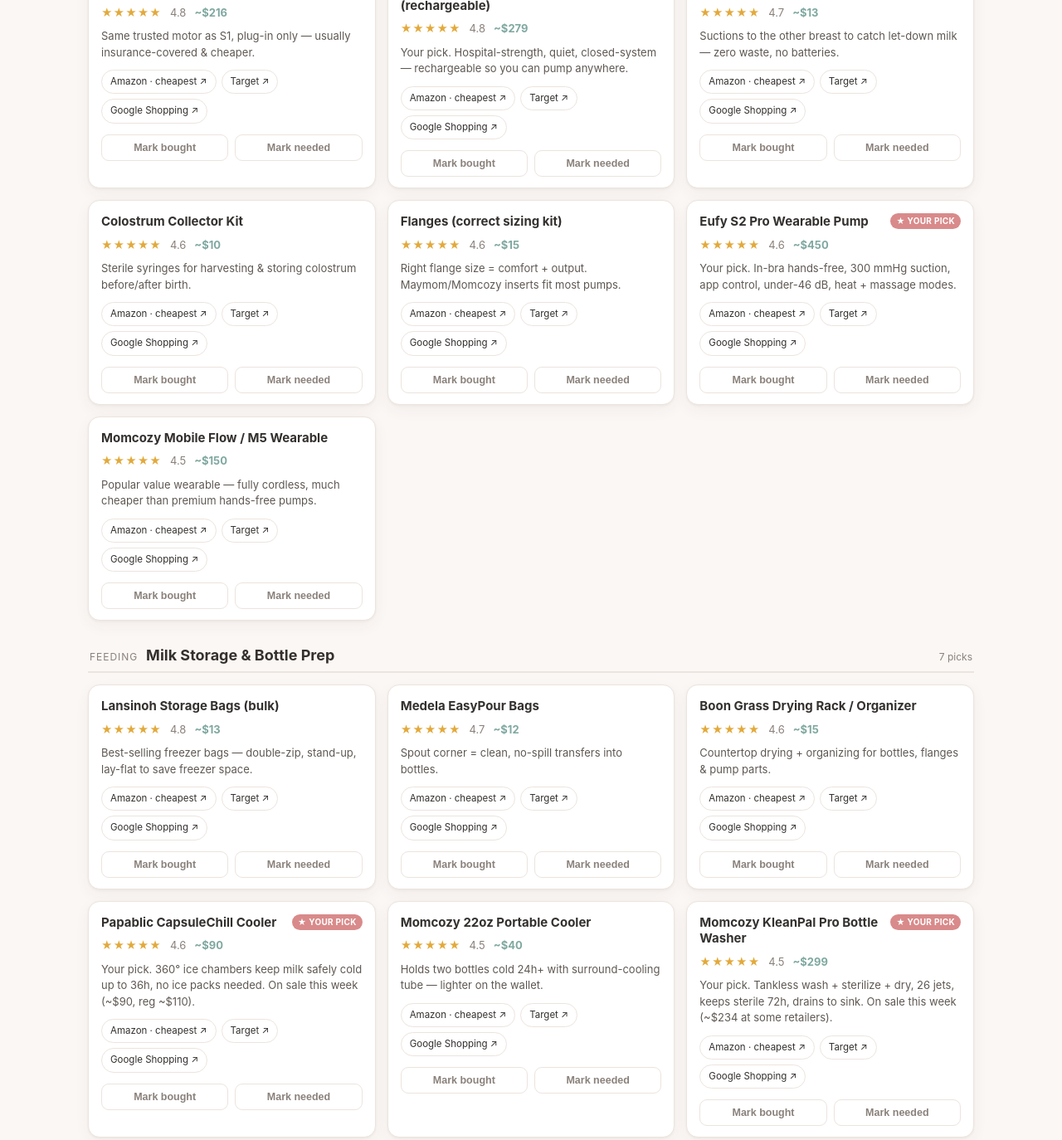
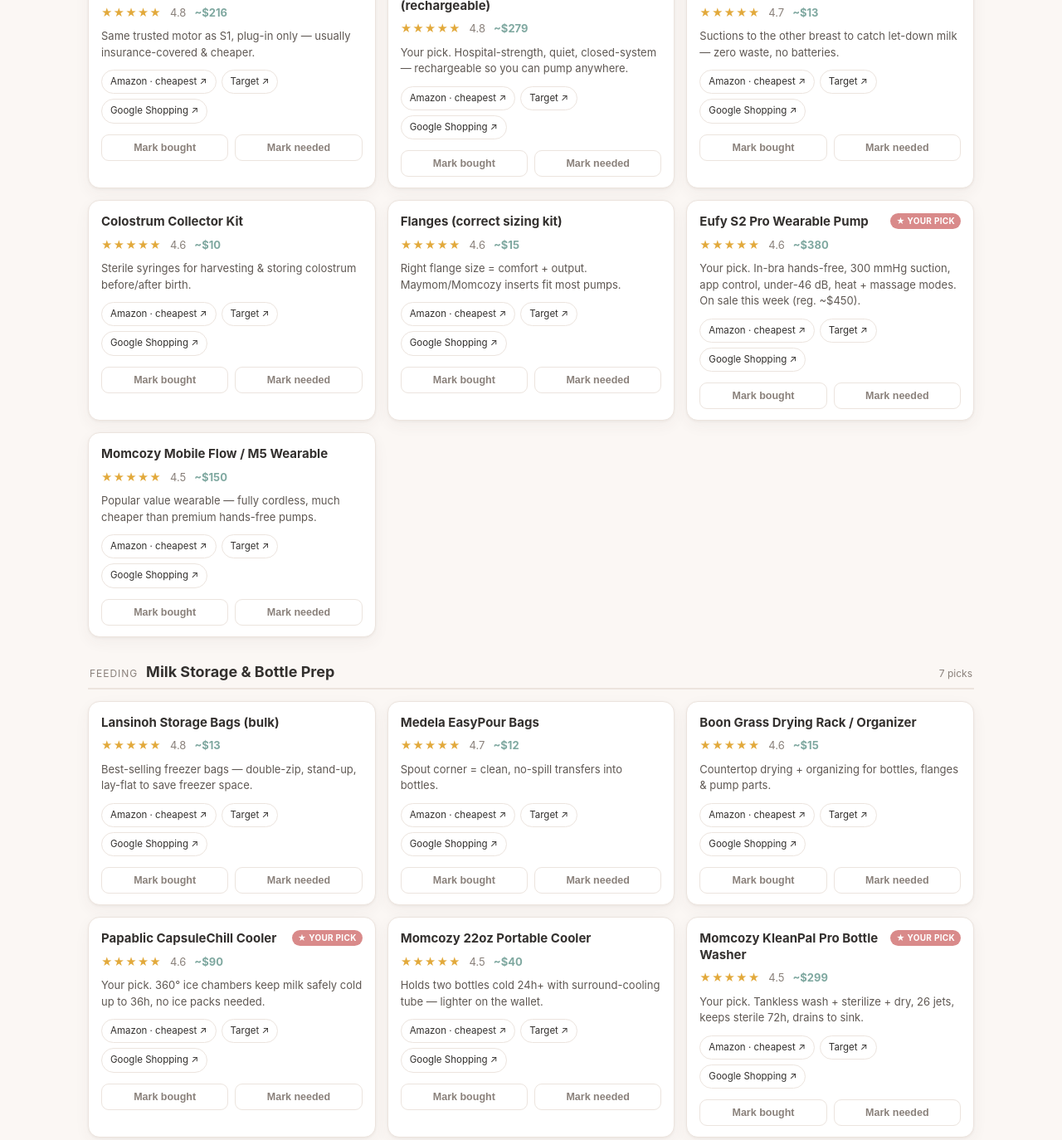
Before and after one commit to mhguedes/baby-gear-tracker, a plain HTML site: page index.html in a window 1280 px wide. Shown: the part 1230-2604 px from the top of the page at 83% size. Drawn offline with Linux system fonts and the light colour scheme.

Commit message:
Daily price refresh — verified June 25, 2026

```diff
--- a/index.html
+++ b/index.html
@@ -102,7 +102,7 @@
     Prices &amp; ratings are approximate, gathered from 2026 buyer guides &amp; retailer listings — every link opens
     <b>live results sorted cheapest-first</b>, so today's real offers always show.<br>
     ★ = a product you flagged in your own notes. Your checkmarks save automatically on this device.<br>
-    Prices last verified <b>June 23, 2026</b>.<br>
+    Prices last verified <b>June 25, 2026</b>.<br>
     <span class="note">Not medical advice — loungers/nests are for supervised awake time only, never for sleep.</span>
   </footer>
 </div>
@@ -125,7 +125,7 @@
  {cat:"Feeding", title:"Pumping", items:[
   {n:"Spectra S1 Plus (rechargeable)",r:4.8,p:279,q:"Spectra S1 Plus breast pump",d:"Your pick. Hospital-strength, quiet, closed-system — rechargeable so you can pump anywhere.",pick:1},
   {n:"Spectra S2 Plus (plug-in)",r:4.8,p:216,q:"Spectra S2 Plus breast pump",d:"Same trusted motor as S1, plug-in only — usually insurance-covered & cheaper."},
-  {n:"Eufy S2 Pro Wearable Pump",r:4.6,p:450,q:"Eufy S2 Pro wearable breast pump",d:"Your pick. In-bra hands-free, 300 mmHg suction, app control, under-46 dB, heat + massage modes.",pick:1},
+  {n:"Eufy S2 Pro Wearable Pump",r:4.6,p:380,q:"Eufy S2 Pro wearable breast pump",d:"Your pick. In-bra hands-free, 300 mmHg suction, app control, under-46 dB, heat + massage modes. On sale this week (reg. ~$450).",pick:1},
   {n:"Momcozy Mobile Flow / M5 Wearable",r:4.5,p:150,q:"Momcozy wearable breast pump",d:"Popular value wearable — fully cordless, much cheaper than premium hands-free pumps."},
   {n:"Flanges (correct sizing kit)",r:4.6,p:15,q:"breast pump flange insert sizing kit",d:"Right flange size = comfort + output. Maymom/Momcozy inserts fit most pumps."},
   {n:"Haakaa Silicone Milk Collector",r:4.7,p:13,q:"Haakaa silicone breast pump milk collector",d:"Suctions to the other breast to catch let-down milk — zero waste, no batteries."},
@@ -134,10 +134,10 @@
  {cat:"Feeding", title:"Milk Storage & Bottle Prep", items:[
   {n:"Lansinoh Storage Bags (bulk)",r:4.8,p:13,q:"Lansinoh breast milk storage bags",d:"Best-selling freezer bags — double-zip, stand-up, lay-flat to save freezer space."},
   {n:"Medela EasyPour Bags",r:4.7,p:12,q:"Medela EasyPour breast milk storage bags",d:"Spout corner = clean, no-spill transfers into bottles."},
-  {n:"Papablic CapsuleChill Cooler",r:4.6,p:90,q:"Papablic CapsuleChill breast milk cooler",d:"Your pick. 360° ice chambers keep milk safely cold up to 36h, no ice packs needed. On sale this week (~$90, reg ~$110).",pick:1},
+  {n:"Papablic CapsuleChill Cooler",r:4.6,p:90,q:"Papablic CapsuleChill breast milk cooler",d:"Your pick. 360° ice chambers keep milk safely cold up to 36h, no ice packs needed.",pick:1},
   {n:"Momcozy 22oz Portable Cooler",r:4.5,p:40,q:"Momcozy portable breast milk cooler 22oz",d:"Holds two bottles cold 24h+ with surround-cooling tube — lighter on the wallet."},
   {n:"Boon Grass Drying Rack / Organizer",r:4.6,p:15,q:"Boon Grass bottle drying rack",d:"Countertop drying + organizing for bottles, flanges & pump parts."},
-  {n:"Momcozy KleanPal Pro Bottle Washer",r:4.5,p:299,q:"Momcozy KleanPal Pro bottle washer",d:"Your pick. Tankless wash + sterilize + dry, 26 jets, keeps sterile 72h, drains to sink. On sale this week (~$234 at some retailers).",pick:1},
+  {n:"Momcozy KleanPal Pro Bottle Washer",r:4.5,p:299,q:"Momcozy KleanPal Pro bottle washer",d:"Your pick. Tankless wash + sterilize + dry, 26 jets, keeps sterile 72h, drains to sink.",pick:1},
   {n:"Baby Brezza Bottle Washer Pro",r:4.3,p:299,q:"Baby Brezza bottle washer pro",d:"All-in-one wash/sterilize/dry alternative — 20 targeted jets, wheels for the counter."}
  ]},
  {cat:"Nursery & Sleep", title:"Sleep Space", items:[
@@ -168,7 +168,7 @@
  {cat:"Travel & On-the-Go", title:"Car Seats", items:[
   {n:"Chicco KeyFit 35 Infant Seat",r:4.8,p:230,q:"Chicco KeyFit 35 infant car seat",d:"Best value — the most foolproof install + top crash-protection rating."},
   {n:"UPPAbaby Mesa V2 Infant Seat",r:4.8,p:350,q:"UPPAbaby Mesa V2 infant car seat",d:"Best overall — comfy for baby, easy for parents, no-rethread harness, load leg."},
-  {n:"UPPAbaby Aria Infant Seat",r:4.7,p:350,q:"UPPAbaby Aria infant car seat",d:"Your pick. The lightest infant carrier on the market (~6 lb) with excellent install indicators.",pick:1},
+  {n:"UPPAbaby Aria Infant Seat",r:4.7,p:450,q:"UPPAbaby Aria infant car seat",d:"Your pick. The lightest infant carrier on the market (~6 lb) with excellent install indicators.",pick:1},
   {n:"Nuna PIPA RX Infant Seat",r:4.8,p:400,q:"Nuna PIPA RX infant car seat",d:"A true newborn carrier (clicks on/off the stroller) — top crash scores, organic, no fire retardants."},
   {n:"Nuna REVV Rotating Convertible",r:4.7,p:600,q:"Nuna Revv rotating convertible car seat",d:"Your note: doesn't detach as a carrier. Rotates to face you for easy loading; lasts for years.",pick:1}
  ]},
```
